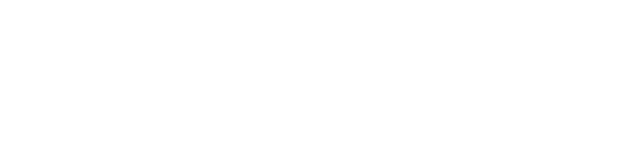
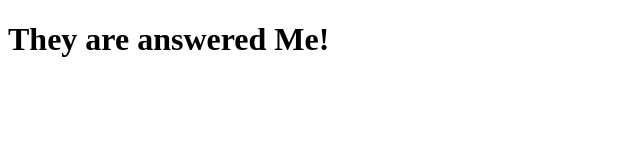
Before and after one commit to arnaudpilato/helloWorld, a plain HTML site: page index.html in a window 1280 px wide. Shown: the whole page, without its empty margins (0-640 px from the left). Drawn offline with Linux system fonts and the light colour scheme.

Commit message:
Add h1 tag
Add h1 tag in the body of html

```diff
--- a/index.html
+++ b/index.html
@@ -6,5 +6,6 @@
   </head>
 
   <body>
+    <h1>They are answered Me!</h1
   </body>
 </html>
```
